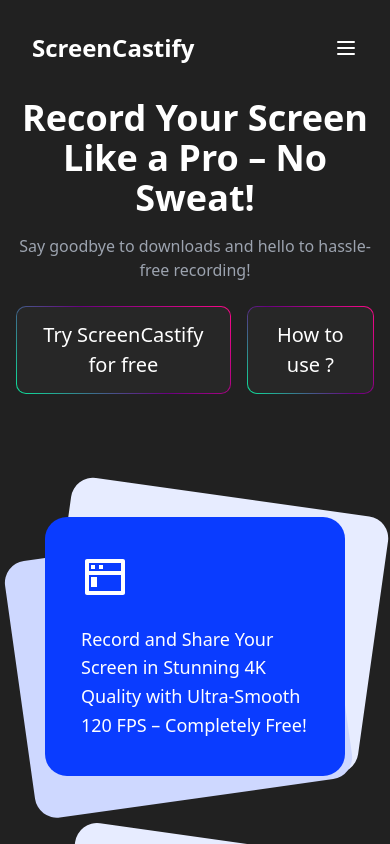
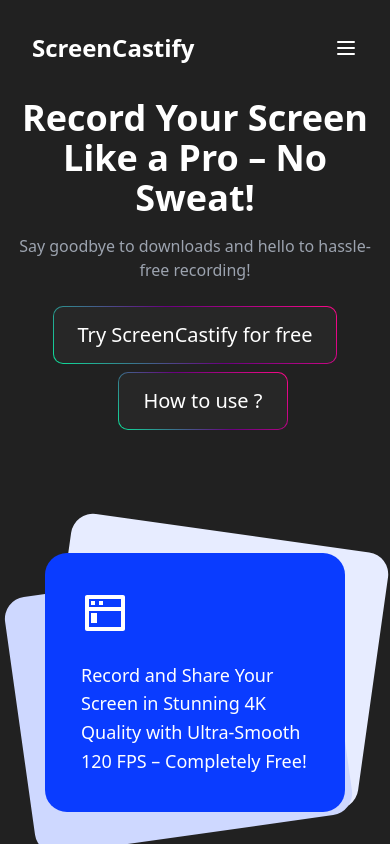
Before and after one commit to mohitdebian/ScreenCastify, a React (Create React App) app: page / in a window 390 px wide. Shown: the top 844 px of the page. Built offline with nearby package versions, Linux system fonts and the light colour scheme.

Commit message:
Added some space and fixed UI

```diff
--- a/src/App.js
+++ b/src/App.js
@@ -176,7 +176,7 @@
         </button>
       </header>
       {isMenuOpen && (
-        <div className="border border-white p-2 flex justify-center" style={{marginBottom: '5%'}}> {/* Added a div with border and padding */}
+        <div className="border border-white p-2 flex justify-center" style={{ marginBottom: '5%' }}> {/* Added a div with border and padding */}
           <nav className="md:hidden flex flex-row space-x-4">
             <a href="https://x.com/mohitdebian" target="_blank" rel="noopener noreferrer" className="text-white hover:text-gray-300" style={{ fontSize: '1.2rem' }}>Twitter</a>
             <span className="text-white">|</span> {/* Separator */}
@@ -190,10 +190,12 @@
 
         <h1 className="text-4xl md:text-6xl font-bold mb-4">Record Your Screen Like a Pro – No Sweat!</h1>
         <p className="text-md md:text-2xl text-gray-400 mb-6">Say goodbye to downloads and hello to hassle-free recording!</p>
-        <div className="flex flex-row space-x-4 items-center justify-center">
+        <div className="flex flex-col md:flex-row space-x-4 items-center justify-center">
+          <div className='mb-2 md:mb-0'>
           <StyledButton onClick={openModal}>
             Try ScreenCastify for free
           </StyledButton>
+          </div>
           <StyledButton onClick={openIframe}>
             How to use ?
           </StyledButton>
```
Lines whose indentation alone changed are shown as unchanged.
